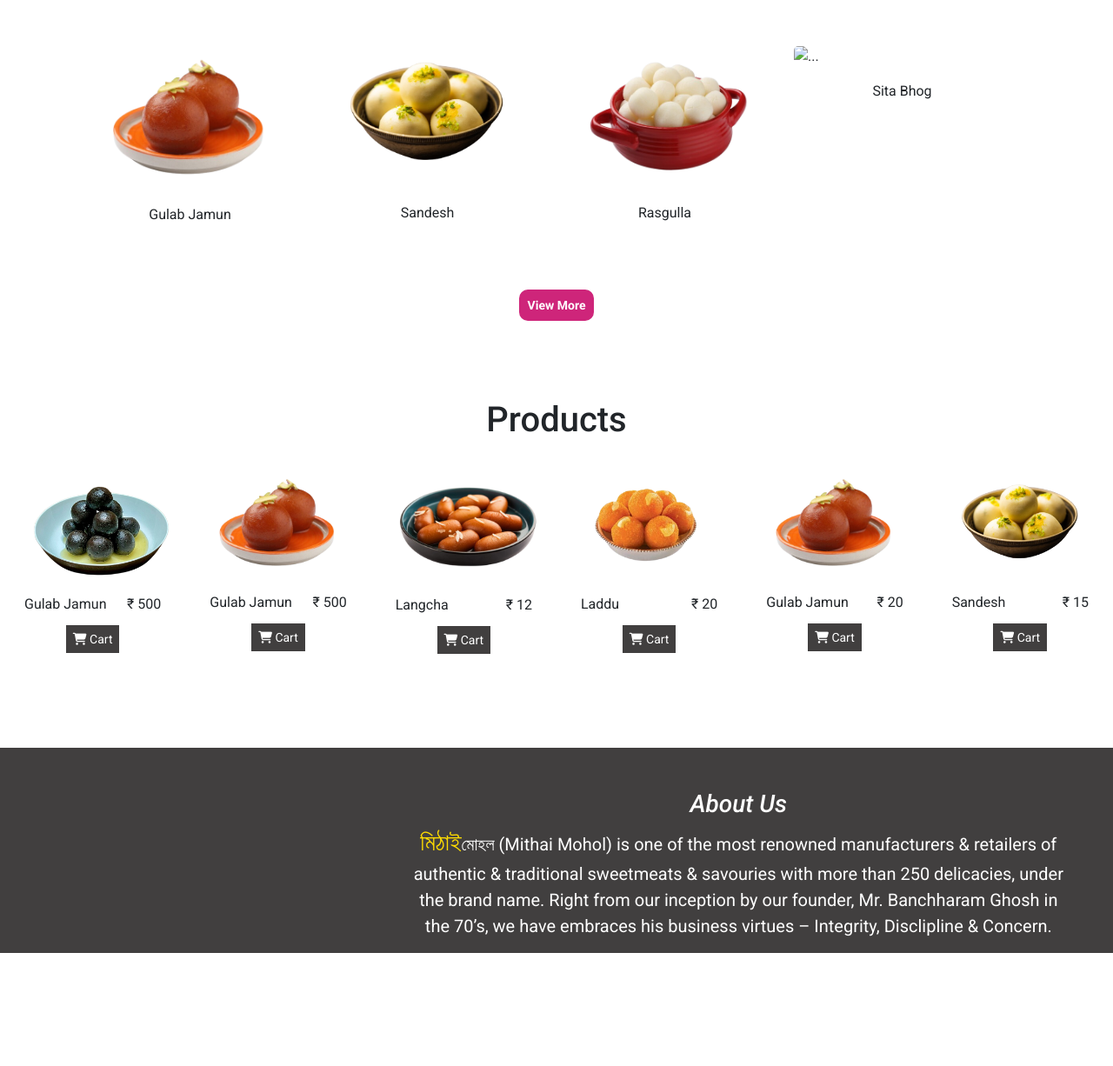
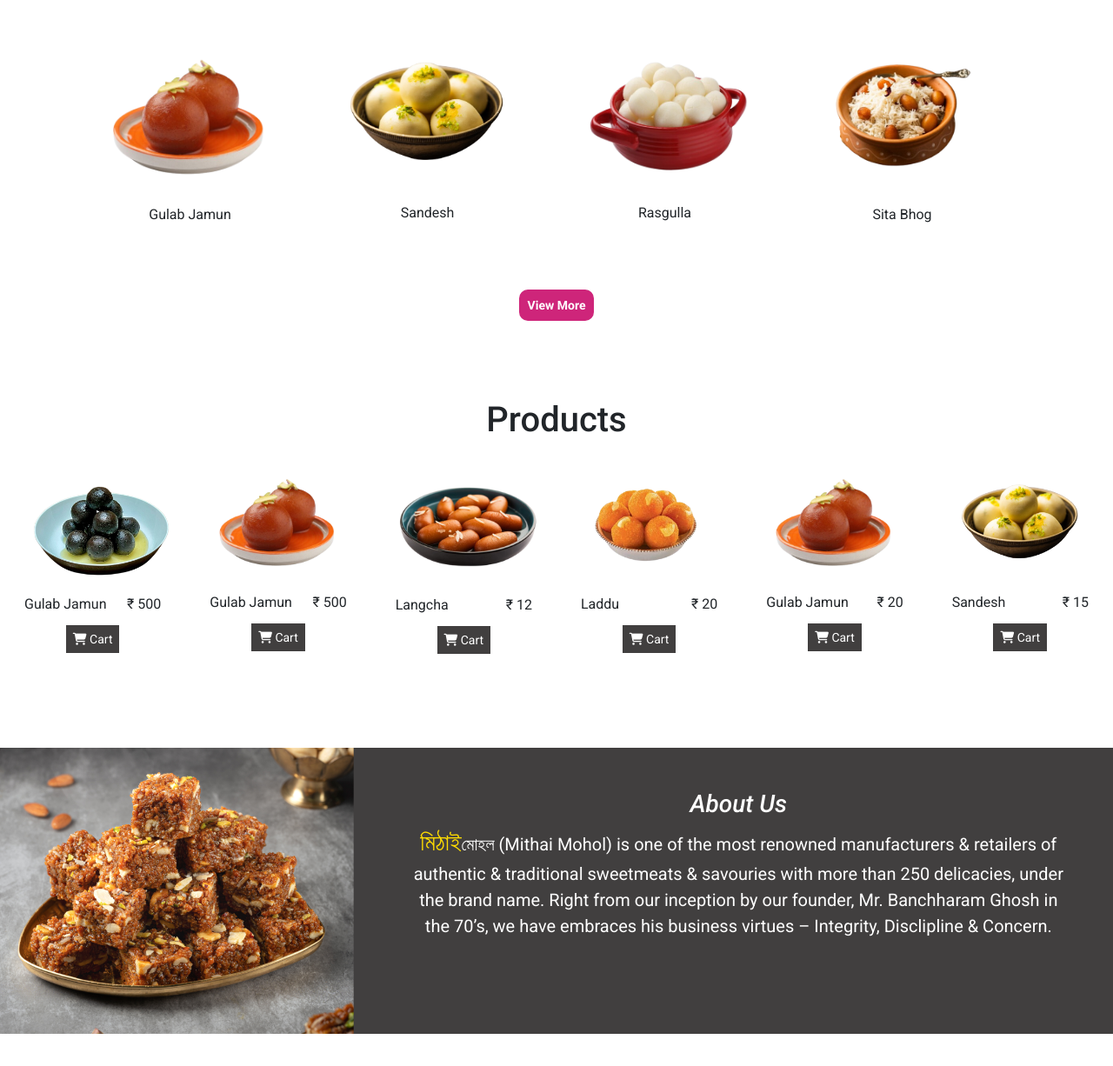
Before and after one commit to YORYOMNAT/mithai, a plain HTML site: page index.html in a window 1280 px wide. Shown: the part 714-1940 px from the top of the page at 87% size. Before the commit the page ends 1858 px from the top, so only its background shows below. Drawn offline with nearby package versions, Linux system fonts and the light colour scheme.

Commit message:
Update index.html

```diff
--- a/index.html
+++ b/index.html
@@ -78,7 +78,7 @@
           </div>
           <div class="col-md-3">
             <div class="card" style="width: 100%;">
-              <img src="image/4.png" class="card-img-top" alt="..." width="100%">
+              <img src="4.png" class="card-img-top" alt="..." width="100%">
               <div class="card-body text-center">
                 <p>Sita Bhog</p>
               </div>
@@ -180,7 +180,7 @@
       <div class="col-md-12">
         <div class="row">
           <div class="col-md-4">
-            <img src="image/13.png" alt="" width="100%">
+            <img src="13.png" alt="" width="100%">
           </div>
           <div class="col-md-8 text-center px-5 mt-5">
              <h3>About Us</h3>
```
